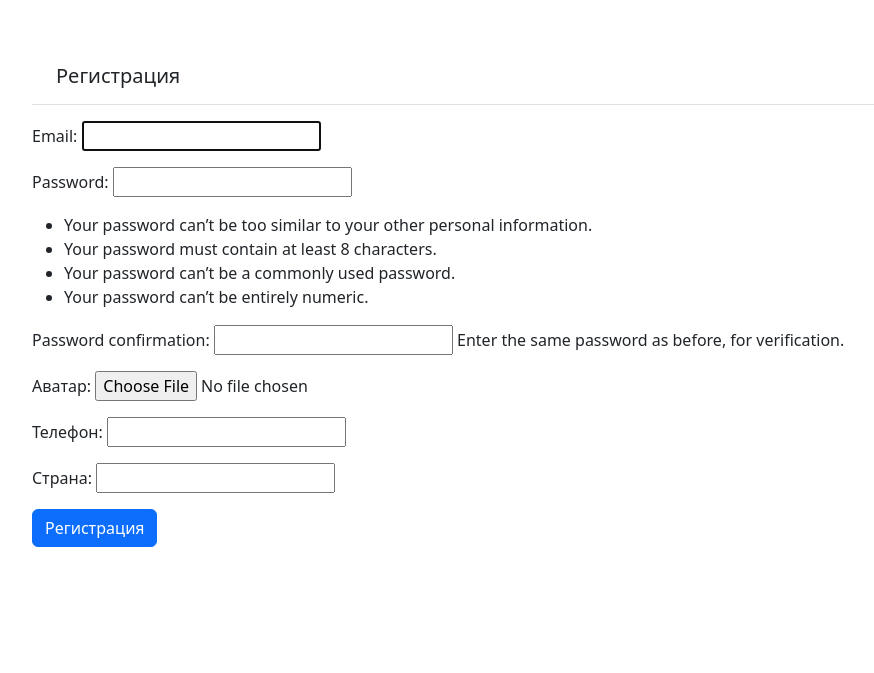
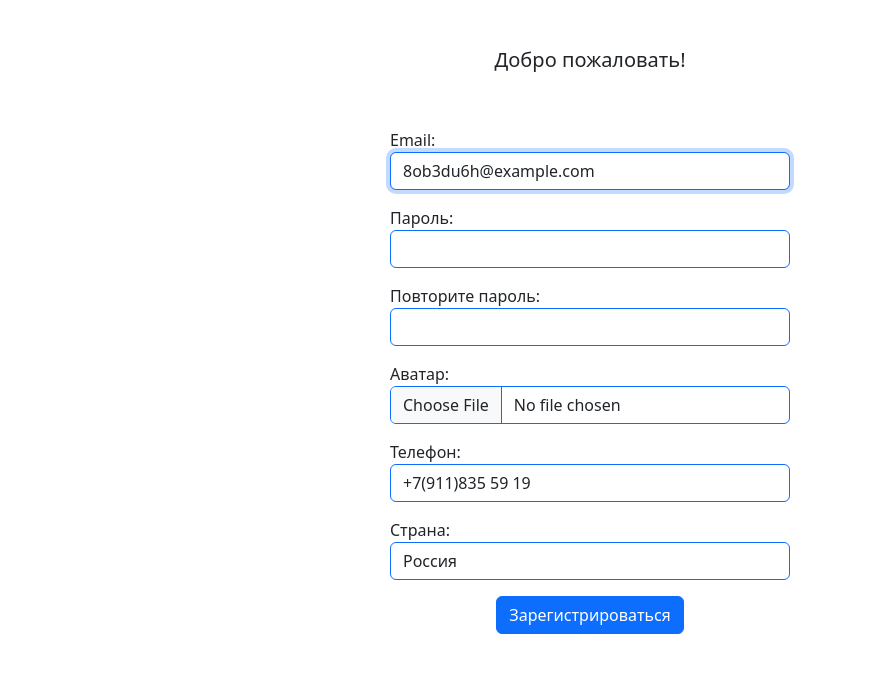
Before and after one commit to Nikodim26/homeworks_6, a Django app: page /register/ in a window 1280 px wide. Shown: the top 673 px of the page, without its empty margins (50-924 px from the left). Run offline with Django 5.2, Linux system fonts and the light colour scheme; some libraries are stand-ins or nearby versions.

Commit message:
стилизация форм

```diff
--- a/catalog/templates/catalog_base.html
+++ b/catalog/templates/catalog_base.html
@@ -12,8 +12,8 @@
 <div class="d-flex flex-column flex-md-row align-items-center p-3 px-md-4 mb-3 bg-white border-bottom box-shadow">
     <h5 class="my-0 mr-md-auto font-weight-normal">SkyStore</h5>
     <nav class="ms-5">
-        <a class="p-2 btn btn-outline-primary" href="/catalogue/">Каталог</a>
-        <a class="p-2 btn btn-outline-primary" href="/product/new/">Новый продукт</a>
+        <a class="p-2 btn btn-primary" href="/catalogue/">Каталог</a>
+        <a class="p-2 btn btn-primary" href="/product/new/">Новый продукт</a>
     </nav>
 </div>
 
--- a/users/forms.py
+++ b/users/forms.py
@@ -1,13 +1,42 @@
+import random
+import string
+
 from django.contrib.auth.forms import AuthenticationForm, UserCreationForm
-
 from users.models import User
 
 
 class UserLoginForm(AuthenticationForm):
-    pass
+    def __init__(self, *args, **kwargs):
+        super().__init__(*args, **kwargs)
+        self.fields['password'].label = 'Пароль'
+        self.fields['password'].widget.attrs.update({'class': 'form-control border border-primary',})
+        self.fields['username'].widget.attrs.update({'class': 'form-control border border-primary',})
 
 
 class UserRegisterForm(UserCreationForm):
+
+    def __init__(self, *args, **kwargs):
+        super().__init__(*args, **kwargs)
+
+        self.fields['password1'].label = 'Пароль'
+        self.fields['password1'].help_text = None
+        self.fields['password2'].label = 'Повторите пароль'
+        self.fields['password2'].help_text = None
+
+        self.initial['email'] = generate_fake_email
+        self.initial['phone_number'] = '+7(911)835 59 19'
+        self.initial['country'] = 'Россия'
+        for fild in ['email', 'password1', 'password2', 'avatar', 'phone_number', 'country']:
+            self.fields[fild].widget.attrs.update({
+                'class': 'form-control border border-primary',
+            })
+
     class Meta(UserCreationForm.Meta):
         model = User
-        fields = ('email','password1','password2','avatar','phone_number','country')
+        fields = ('email', 'password1', 'password2', 'avatar', 'phone_number', 'country')
+
+
+def generate_fake_email(domain="example.com"):
+    username_length = random.randint(6, 10)
+    username = ''.join(random.choices(string.ascii_lowercase + string.digits, k=username_length))
+    return f"{username}@{domain}"
--- a/users/templates/login.html
+++ /dev/null
@@ -1,33 +0,0 @@
-<!doctype html>
-{% load static %}
-<html lang="en">
-<head>
-    <meta charset="utf-8">
-    <meta name="viewport" content="width=device-width, initial-scale=1">
-    <title>Пользователь</title>
-    <link rel="icon" href="{% static 'icons/skypro.ico' %}" type="image/x-icon">
-    <link rel="stylesheet" href="{% static 'css/bootstrap.min.css' %}">
-</head>
-<body>
-<div class="container mt-5">
-    <div class="d-flex flex-column flex-md-row align-items-center p-3 px-md-4 mb-3 bg-white border-bottom box-shadow">
-        {% if page_title %}
-            <h5 class="my-0 mr-md-auto font-weight-normal">{{page_title}}</h5>
-        {% else %}
-            <h5 class="my-0 mr-md-auto font-weight-normal">Вход</h5>
-        {% endif %}
-    </div>
-
-    <form method="post" enctype="multipart/form-data">
-        {% csrf_token %}
-        {{ form.as_p }}
-        {% if page_title %}
-            <button type="submit" class="btn btn-primary">{{page_title}}</button>
-        {% else %}
-            <button type="submit" class="btn btn-primary">Войти</button>
-        {% endif %}
-    </form>
-</div>
-
-</body>
-</html>
--- /dev/null
+++ b/users/templates/login_register.html
@@ -0,0 +1,32 @@
+<!doctype html>
+{% load static %}
+<html lang="en">
+<head>
+    <meta charset="utf-8">
+    <meta name="viewport" content="width=device-width, initial-scale=1">
+    <title>Пользователь</title>
+    <link rel="icon" href="{% static 'icons/skypro.ico' %}" type="image/x-icon">
+    <link rel="stylesheet" href="{% static 'css/bootstrap.min.css' %}">
+</head>
+<body>
+<div class="container mt-5">
+    <h5 class="pricing-header pb-md-5 mx-auto text-center">Добро пожаловать!</h5>
+
+    <form method="post" enctype="multipart/form-data" class="w-100" style="max-width: 400px; margin: 0 auto;">
+        {% csrf_token %}
+        {{ form.as_p }}
+
+        <div class="d-flex justify-content-center gap-2 mt-3">
+            {% if button_title %}
+                <button type="submit" class="btn btn-primary">{{ button_title }}</button>
+            {% else %}
+                <button type="submit" class="btn btn-primary">Войти</button>
+                <a class="btn btn-primary" href="/register/">Регистрация</a>
+            {% endif %}
+        </div>
+    </form>
+</div>
+
+
+</body>
+</html>
--- a/users/urls.py
+++ b/users/urls.py
@@ -3,13 +3,15 @@ from django.urls import path
 from django.views.generic import RedirectView
 
 from users.apps import UsersConfig
+from users.forms import UserLoginForm
 from users.views import UserCreateView
 
 app_name = UsersConfig.name
 
 urlpatterns = [
     path('', RedirectView.as_view(pattern_name='users:login', permanent=False), name='root'),
-    path('login/', LoginView.as_view(template_name='login.html'), name='login'),
-    path('register/', UserCreateView.as_view(template_name='login.html'), name='register'),
+    path('login/', LoginView.as_view(template_name='login_register.html', form_class=UserLoginForm),
+         name='login'),
+    path('register/', UserCreateView.as_view(), name='register'),
 
 ]
--- a/users/views.py
+++ b/users/views.py
@@ -1,3 +1,4 @@
+from django.urls import reverse_lazy
 from django.views.generic import CreateView
 
 from users.forms import UserRegisterForm
@@ -7,8 +8,10 @@ from users.models import User
 class UserCreateView(CreateView):
     model = User
     form_class = UserRegisterForm
+    template_name = 'login_register.html'
+    success_url = reverse_lazy("users:login")
 
     def get_context_data(self, **kwargs):
         context = super().get_context_data(**kwargs)
-        context['page_title'] = 'Регистрация'
+        context['button_title'] = 'Зарегистрироваться'
         return context
```
